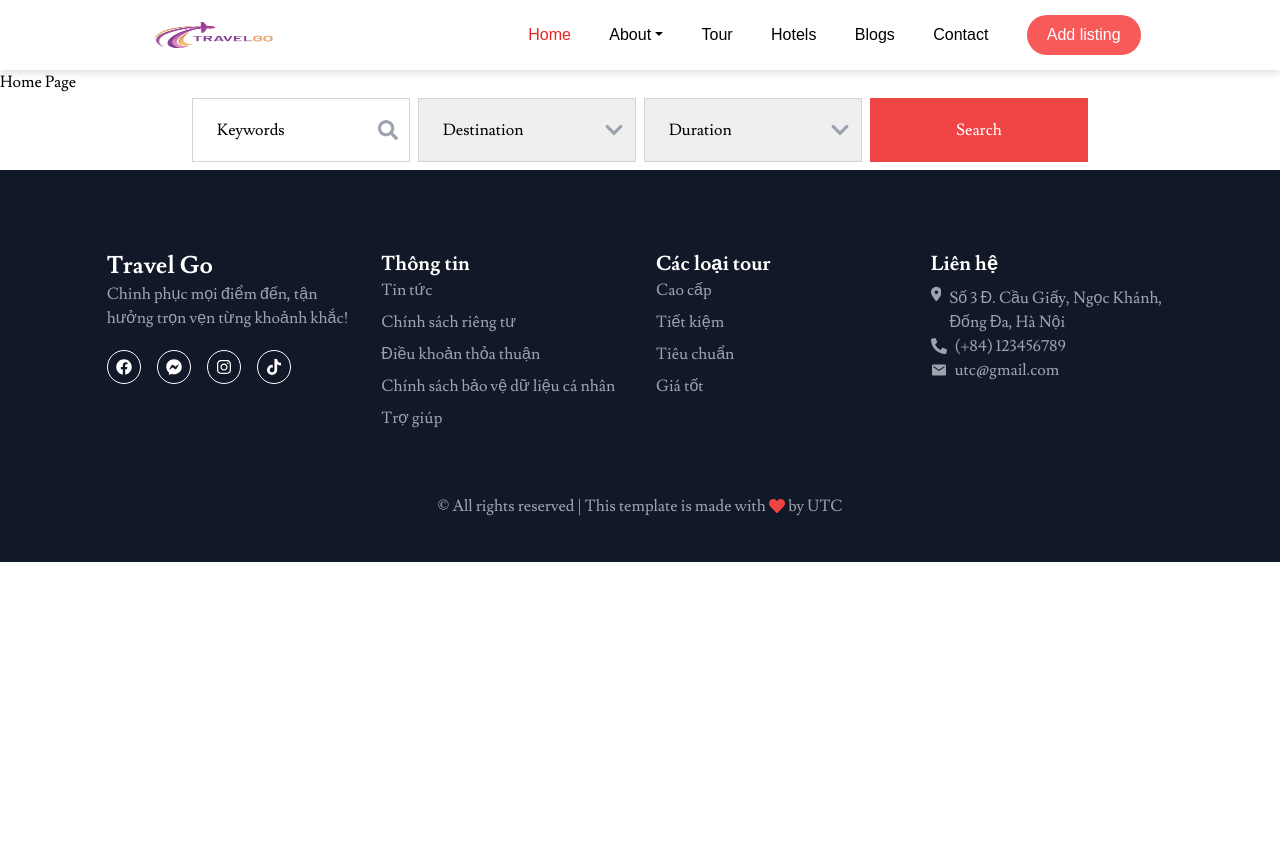
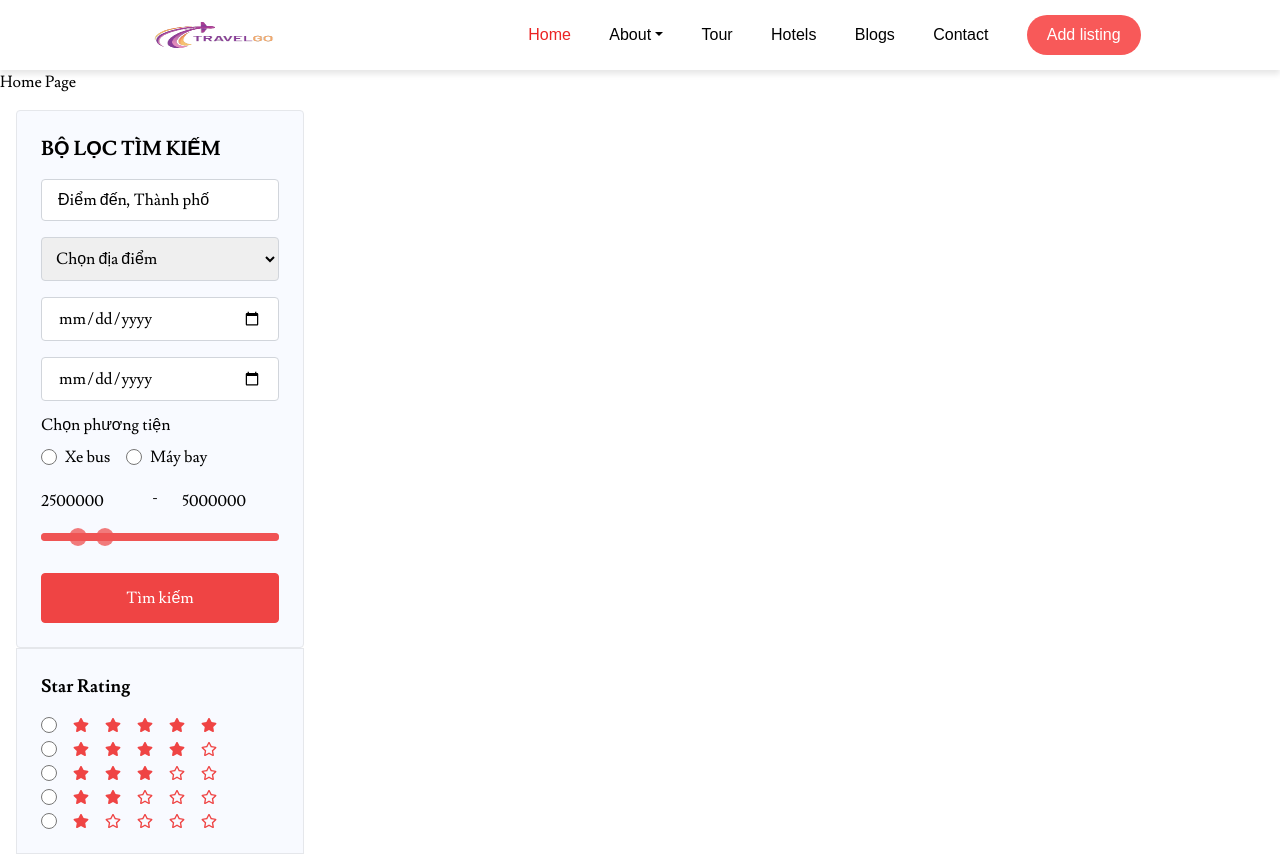
Before and after one commit to huybui9203/tour-management-frontend, a React (Create React App) app: page / in a window 1280 px wide. Shown: the top 855 px of the page. Before the commit the page ends 800 px from the top, so only its background shows below. Built offline with nearby package versions, Linux system fonts and the light colour scheme.

Commit message:
thêm label, mũi tên ăn theo tailwind bị lỗi vậy chưa fix đc, ae nào biết fix thì hộ phát nhé

```diff
--- a/src/components/Filter/Filter.js
+++ b/src/components/Filter/Filter.js
@@ -84,7 +84,7 @@ const Filter = () => {
                                 </div>
                                 <div className="form-group">
                                     <div className="relative">
-                                        <select className="w-full px-4 py-2 border border-gray-300 rounded bg-white outline-none">
+                                        <select className="form-control border border-gray-300 rounded block outline-none w-full p-2.5 text-black">
                                             <option value="">Chọn địa điểm</option>
                                             <option value="">San Francisco USA</option>
                                             <option value="">Berlin Germany</option>
@@ -101,7 +101,8 @@ const Filter = () => {
                                     <input type="date" name="arrival" className="w-full px-4 py-2 border border-gray-300 rounded outline-none"
                                         placeholder="Ngày đến" data-toggle="datepicker"/>
                                 </div>
-                                <div className="form-group flex space-x-4">
+                                <div className="!mt-3"><label >Chọn phương tiện</label></div>
+                                <div className="form-group flex space-x-4 !mt-2">
                                     <div className="flex items-center space-x-2">
                                         <input type="radio" id="radio01" name="radio" className="form-radio h-4 w-4 text-blue-600 outline-none"/>
                                         <label htmlFor="radio01" className="ml-2">Xe bus</label>
@@ -114,7 +115,7 @@ const Filter = () => {
                                 <div className="form-group range-slider" ref={rangeRef}>
                                     <div className="flex space-x-2">
                                         <input id="minValueInput" type="number" value={minValue} min="0" max="20000000" readOnly
-                                            className="lg:w-1/2 sm:w-1/4 w-1/3 md:w-1/5 px-4 py-1 rounded outline-none" style={{ backgroundColor: "#f8faff" }}/> -
+                                            className="lg:w-1/2 sm:w-1/4 w-1/3 md:w-1/5 px-0 py-1 rounded outline-none" style={{ backgroundColor: "#f8faff" }}/> -
                                         <input id="maxValueInput" type="number" value={maxValue} min="0" max="20000000" readOnly
                                             className="lg:w-1/2 sm:w-1/4 w-1/3 md:w-1/5 px-4 py-1 rounded outline-none" style={{ backgroundColor: "#f8faff" }}/>
                                     </div>
@@ -126,7 +127,7 @@ const Filter = () => {
                                             min="0"
                                             max="20000000"
                                             step="500000"
-                                            className="w-full h-2 bg-blue-300 rounded outline-none absolute top-0 left-0"
+                                            className="w-full h-2 bg-blue-300 rounded outline-none absolute ml-0 top-0 left-0"
                                         />
                                         <input
                                             id="maxRange"
--- a/src/components/Filter/Filter.module.css
+++ b/src/components/Filter/Filter.module.css
@@ -108,3 +108,7 @@ input[type="range"]::-ms-thumb {
   border-radius: 25px;
   cursor: pointer;
 }
+
+.chose_vehicle {
+  margin-bottom: -10px !important;
+}
--- a/src/pages/Home/Home.js
+++ b/src/pages/Home/Home.js
@@ -8,7 +8,7 @@ const Home = () => {
     return (
         <div>
             <h1>Home Page</h1>
-            <SearchBar />
+            <Filter />
         </div>
     )
 }
```
